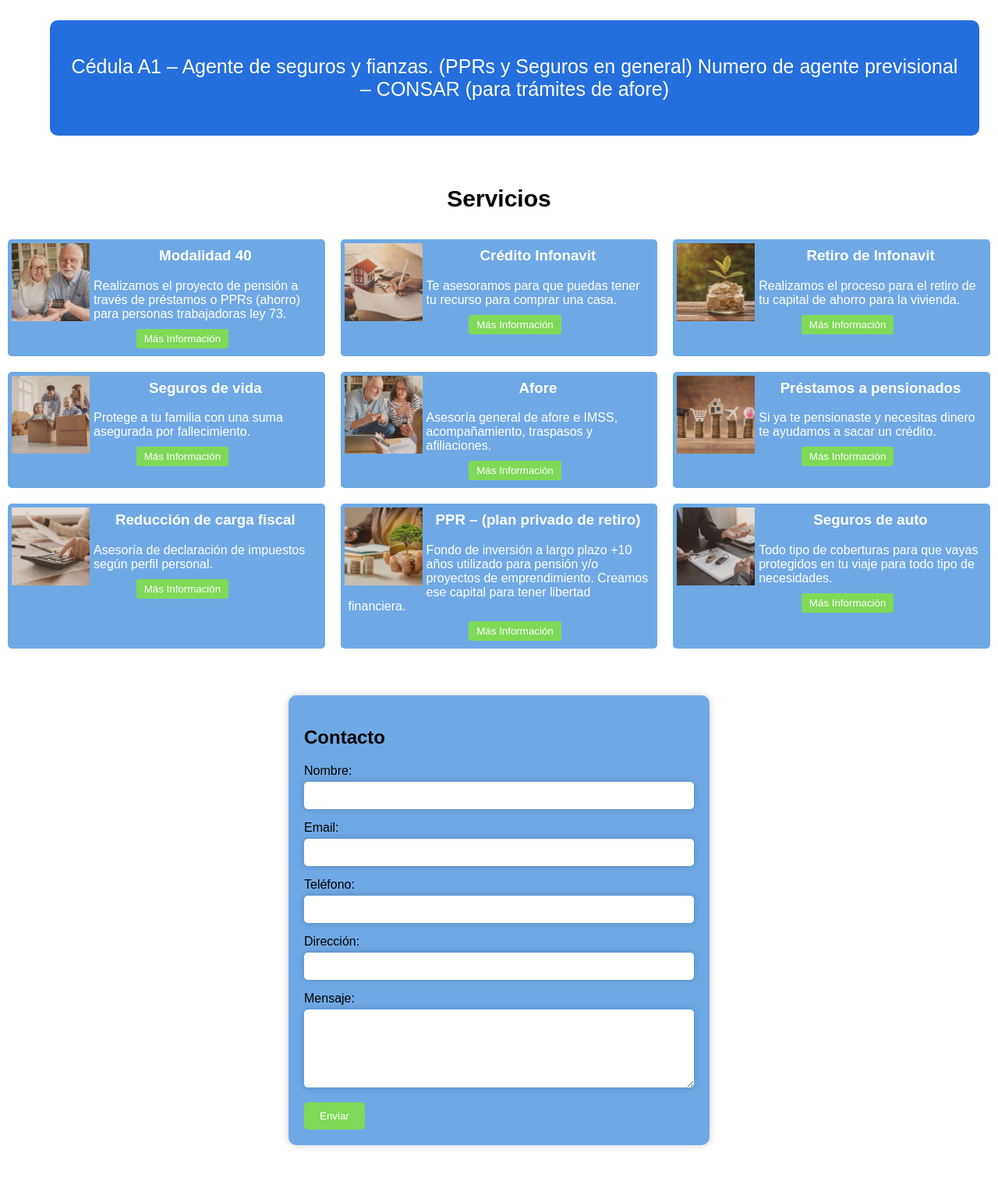
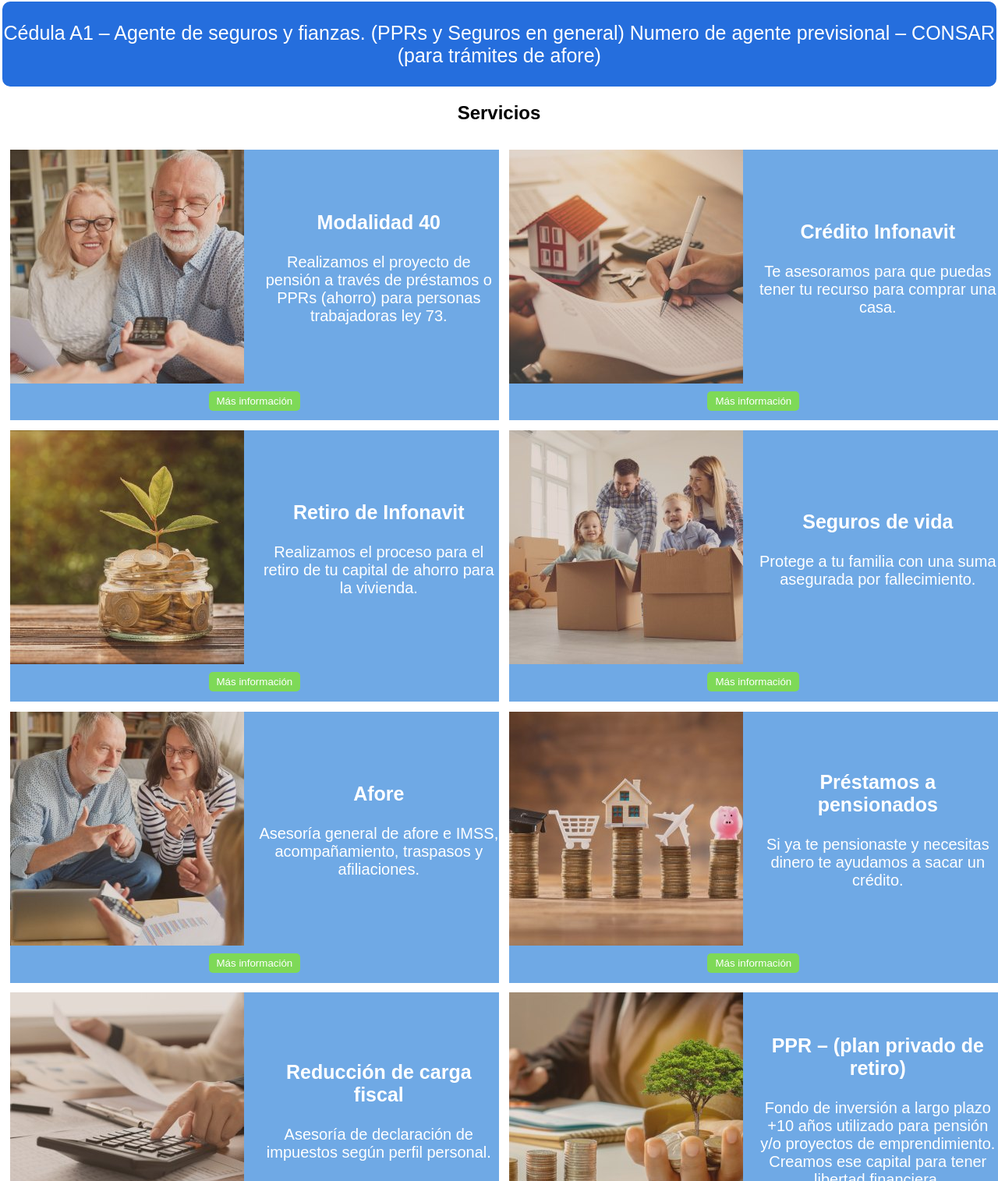
Before and after one commit to Javix33/Avanzza-, a plain HTML site: page index.html in a window 1280 px wide. Shown: the part 1020-2535 px from the top of the page at 78% size. Drawn offline with Linux system fonts and the light colour scheme.

Commit message:
cambios sugeridos

```diff
--- a/css/styles.css
+++ b/css/styles.css
@@ -35,7 +35,7 @@ nav ul {
     padding: 0;
     display: flex;
     align-items: center;
-    justify-content: space-between;
+    justify-content: space-around;
 }
 
 nav ul li {
@@ -117,9 +117,9 @@ nav ul li a:focus {
     background-color: #256EDD;
     border-radius: 10px;
     border: none;
-    width: 90%;
-    padding: 20px;
-    margin: 5%;
+    width: 99.5%;
+    padding: 0.5px;
+    margin: 3px;
 
 }
 .certification-text{
@@ -170,73 +170,63 @@ footer {
 /*inicio servicios*/
 /*inicio cards*/
 .services{
-    font-family: sans-serif;
-    font-size: 30px;
-    color: #000;
   text-align: center;
 }
 .servicios{
-    width: 100%;
-    display: flex;
-}
-.container {
   display: flex;
   flex-wrap: wrap;
 }
-
-  .card {
-    width: calc(33.33% - 20px); /* 3 cards por línea con espacio entre ellas */
-    height: auto;
-    margin: 10px;
-    border-radius: 5px;
-    overflow: hidden;
-    box-sizing: border-box; /* Incluye el padding y el border en el cálculo del ancho */
+.card{
+  margin-left: 1%;
+  width: 49%;
+  display: flex;
+  flex-direction: column;
+  align-items: center;
+  margin-top: 1vw;
   background-color: #6FA9E5;
+  padding-bottom: 1%;
+  color: #fff;
 }
-
-  .card img {
-    width: 100px; /* Ancho de la imagen */
-    height: auto; /* Altura automática para mantener la proporción */
-    margin: 5px;
-    float: left;
+.cardTittle{
+  font-family: sans-serif;
+  font-size: 25px;
+  text-align: center;
 }
-
-  .card .content {
-    padding: 10px;
+.cardContent{
+  display: flex;
+  align-items: center;
+}
+.cardImg{
+  width: 50%;
+  margin-right: 3%;
 
 }
-
-  .card h3 {
-    margin-top: 0;
+.cardText{
+  font-family: sans-serif;
+  font-size: 20px;
   text-align: center;
+}
+.cardAction{
+    margin-top: 10px;
+    background-color: #7ED957;
     color: #fff;
-  }
-
-  .card p {
-    margin-bottom: 10px;
-    color: #fff;
-  }
-
-  .card button.toggle-info {
-    display: block;
-    background-color: #7ED957;
-    color: white;
     border: none;
     padding: 5px 10px;
-    border-radius: 3px;
+    border-radius: 5px;
     cursor: pointer;
-    margin-left: 40%;
 }
-
-  .card .extra-info {
+.additionalInfo {
+  display: block;
+  margin-top: 10px;
+}
+.hidden {
   display: none;
-    padding: 10px;
-    color: #fff;
 }
-
-  /* Reinicia el margen derecho en el tercer elemento de cada fila */
-  .card:nth-child(3n + 3) {
-    margin-right: 0;
+.textExtra{
+  font-family: sans-serif;
+  font-size: 20px;
+  margin-left: 2%;
+  margin-right: 2%;
 }
 
 /*final cards*/
@@ -244,17 +234,23 @@ footer {
 /*inicio contacto*/
 /* Contacto */
 .contacto-container {
-    max-width: 500px;
+    width: 97%;
     margin: 50px auto;
     padding: 20px;
     background-color: #6FA9E5;
-    border-radius: 10px;
+    display: flex;
+    flex-direction: column;
+    align-items: center;
     box-shadow: 0 0 10px rgba(0, 0, 0, 0.2);
 }
-
+.contactTittle{
+  color: #fff;
+  text-align: center;
+}
 .contacto-container label {
     display: block;
     margin-bottom: 5px;
+    color: #fff;
 }
 
 .contacto-container input[type="text"],
@@ -264,8 +260,8 @@ footer {
     width: 100%;
     padding: 10px;
     margin-bottom: 15px;
-    border: none;
-    border-radius: 5px;
+
+    background-color: none;
     box-sizing: border-box;
 }
 
@@ -288,18 +284,38 @@ footer {
 }
 
 
-input[type="text"],
-input[type="email"],
-input[type="tel"],
-textarea {
+input[type="text"]:not(:focus),
+input[type="email"]:not(:focus),
+input[type="tel"]:not(:focus),
+textarea:not(:focus) {
     width: 100%;
     padding: 10px;
     margin-bottom: 15px;
-    border: none;
-    border-radius: 5px;
+    background-color: transparent;
+    border-bottom: #fff 1px solid;
+    border-top: none;
+    border-left: none;
+    border-right: #fff 1px solid;
     box-sizing: border-box;
-    box-shadow: 0 0 10px rgba(0, 0, 0, 0.2);
 }
+
+/* Estilos para cuando el elemento está enfocado */
+input[type="text"]:focus,
+input[type="email"]:focus,
+input[type="tel"]:focus,
+textarea:focus {
+  width: 100%;
+  padding: 10px;
+  margin-bottom: 15px;
+  background-color: transparent;
+  border-bottom: #fff 1px solid;
+  border-top: none;
+  border-left: none;
+  border-right: #fff 1px solid;
+  box-sizing: border-box;
+  outline: none;
+}
+
 
 textarea {
     resize: vertical;
@@ -318,4 +334,37 @@ input[type="submit"] {
 input[type="submit"]:hover {
     background-color: #1b6ca8;
 }
+.contactContainer{
+  display: flex;
+  align-items: center;
+  justify-content: space-around;
+}
+.contactInfo{
+  width: 40%;
+  display: flex;
+  flex-direction: column;
+  align-items:center;
+}
+.infoDiv{
+  display: flex;
+  align-items: center;
+  color: #fff;
+}
+.icon{
+  width: 5%;
+  height: auto;
+}
+.adressDetail{
+  margin-left: 3%;
+}
+.infoContactTittle{
+  font-family: sans-serif;
+  font-size: 25px;
+  color: #fff;
+  text-align: center;
+}
+.formContainer{
+  width: 40%;
+}
+
 /*final contacto*/
--- a/index.html
+++ b/index.html
@@ -19,6 +19,10 @@
                 <li><a href="#contacto">Contacto</a></li>
             </ul>
         </nav>
+        <div class="social-icons">
+            <a href="https://www.facebook.com/profile.php?id=100094103147975" target="_blank"><img src="./assets/icons/facebook.png" alt="Facebook"></a>
+        <a href="https://www.instagram.com/avanzza_soluciones_integrales?igsh=MXA4MzhjZndzNjh1cQ==" target="_blank"><img src="./assets/icons/instagram.png" alt="Instagram"></a>
+        </div>
         </header>
     <!--final header-->
     <!--inincio Inicio-->
@@ -77,97 +81,138 @@
     </h2>
     <section class="servicios" >
         <!--inicio cards-->
-        <div class="container">
-            <div class="card">
-                <img src="./assets/img/servicios/servicio_1.jpg" alt="Imagen 1">
-                <div class="content">
-                    <h3>Modalidad 40</h3>
-                    <p>Realizamos el proyecto de pensión a través de préstamos o PPRs (ahorro) para personas trabajadoras ley 73.</p>
-                    <button class="toggle-info">Más Información</button>
-                    <div class="extra-info">Lorem ipsum dolor, sit amet consectetur adipisicing elit. Labore architecto dolorem distinctio cupiditate? Dolor, inventore sequi illum perferendis exercitationem voluptatum soluta quae numquam! Error nesciunt consectetur et quo voluptatibus ullam?</div>
+        <div class="card" id="card1">
+
+            <div class="cardContent">
+                <img class="cardImg" src="./assets/img/servicios/servicio_1.jpg" alt="">
+                <div>
+                    <h3 class="cardTittle">Modalidad 40</h3>
+                    <p class="cardText">Realizamos el proyecto de pensión a través de préstamos o PPRs (ahorro) para personas trabajadoras ley 73.</p>
+                </div>
+
+            </div>
+            <button class="cardAction">Más información</button>
+            <div class="additionalInfo hidden" id="additionalInfo_card1">
+                <p class="textExtra">Lorem ipsum dolor, sit amet consectetur adipisicing elit. Tempore molestiae quaerat modi atque! Illum quo quisquam enim qui maxime. Voluptate vel quia provident itaque perferendis possimus laudantium vero, similique fuga!</p>
             </div>
         </div>
-            <div class="card">
-                <img src="./assets/img/servicios/servicio_2.jpg" alt="Imagen 1">
-                <div class="content">
-                    <h3>Crédito Infonavit</h3>
-                    <p>Te asesoramos para que puedas tener tu recurso para comprar una casa. </p>
-                    <button class="toggle-info">Más Información</button>
-                    <div class="extra-info">Lorem ipsum dolor sit amet consectetur adipisicing elit. Inventore, quidem? Eaque, ex illum earum sit sequi ducimus rerum? Facere asperiores quis nam velit ipsum eum accusamus itaque necessitatibus reiciendis ut.</div>
+        <div class="card" id="card2">
+
+            <div class="cardContent">
+                <img class="cardImg" src="./assets/img/servicios/servicio_2.jpg" alt="">
+                <div>
+                    <h3 class="cardTittle">Crédito Infonavit</h3>
+                    <p class="cardText">Te asesoramos para que puedas tener tu recurso para comprar una casa.
+                    </p>
+                </div>
+
+            </div>
+            <button class="cardAction">Más información</button>
+            <div class="additionalInfo hidden" id="additionalInfo_card2">
+                <p class="textExtra">Lorem ipsum dolor, sit amet consectetur adipisicing elit. Tempore molestiae quaerat modi atque! Illum quo quisquam enim qui maxime. Voluptate vel quia provident itaque perferendis possimus laudantium vero, similique fuga!</p>
             </div>
         </div>
-            <!-- Repite el código para las otras cards -->
-            <div class="card">
-                <img src="./assets/img/servicios/servicio_3.jpg" alt="Imagen 1">
-                <div class="content">
-                    <h3>Retiro de Infonavit</h3>
-                    <p>Realizamos el proceso para el retiro de tu capital de ahorro para la vivienda.</p>
-                    <button class="toggle-info">Más Información</button>
-                    <div class="extra-info">Lorem ipsum, dolor sit amet consectetur adipisicing elit. Libero excepturi obcaecati non, deleniti itaque aspernatur ipsum dolorum, quaerat numquam quod corrupti in quasi est. Beatae vero animi itaque quo nam.</div>
+        <div class="card" id="card3">
+
+            <div class="cardContent">
+                <img class="cardImg" src="./assets/img/servicios/servicio_3.jpg" alt="">
+                <div>
+                    <h3 class="cardTittle">Retiro de Infonavit</h3>
+                    <p class="cardText">Realizamos el proceso para el retiro de tu capital de ahorro para la vivienda.</p>
+                </div>
+
+            </div>
+            <button class="cardAction">Más información</button>
+            <div class="additionalInfo hidden" id="additionalInfo_card3">
+                <p class="textExtra">Lorem ipsum dolor, sit amet consectetur adipisicing elit. Tempore molestiae quaerat modi atque! Illum quo quisquam enim qui maxime. Voluptate vel quia provident itaque perferendis possimus laudantium vero, similique fuga!</p>
             </div>
         </div>
-            <!-- Repite el código para las otras cards -->
-            <div class="card">
-                <img src="./assets/img/servicios/servicio_4.jpg" alt="Imagen 1">
-                <div class="content">
-                    <h3>Seguros de vida</h3>
-                    <p>Protege a tu familia con una suma asegurada por fallecimiento. </p>
-                    <button class="toggle-info">Más Información</button>
-                    <div class="extra-info">Lorem ipsum dolor sit amet, consectetur adipisicing elit. Dolor omnis expedita aperiam aliquam, nostrum sed voluptatibus veritatis nobis dolorem eum quae autem optio minus blanditiis perspiciatis! Omnis consequatur dolorem consequuntur.</div>
+        <div class="card" id="card4">
+
+            <div class="cardContent">
+                <img class="cardImg" src="./assets/img/servicios/servicio_4.jpg" alt="">
+                <div>
+                    <h3 class="cardTittle">Seguros de vida</h3>
+                    <p class="cardText">Protege a tu familia con una suma asegurada por fallecimiento. </p>
+                </div>
+
+            </div>
+            <button class="cardAction">Más información</button>
+            <div class="additionalInfo hidden" id="additionalInfo_card4">
+                <p class="textExtra">Lorem ipsum dolor, sit amet consectetur adipisicing elit. Tempore molestiae quaerat modi atque! Illum quo quisquam enim qui maxime. Voluptate vel quia provident itaque perferendis possimus laudantium vero, similique fuga!</p>
             </div>
         </div>
-            <!-- Repite el código para las otras cards -->
-            <div class="card">
-                <img src="./assets/img/servicios/servicio_5.jpg" alt="Imagen 1">
-                <div class="content">
-                    <h3>Afore</h3>
-                    <p>Asesoría general de afore e IMSS, acompañamiento, traspasos y afiliaciones. </p>
-                    <button class="toggle-info">Más Información</button>
-                    <div class="extra-info">Lorem, ipsum dolor sit amet consectetur adipisicing elit. Maxime at minus repellat, minima atque, similique est nobis omnis, eveniet quae quo? Facere error explicabo est earum omnis veritatis a sint?</div>
+        <div class="card" id="card5">
+
+            <div class="cardContent">
+                <img class="cardImg" src="./assets/img/servicios/servicio_5.jpg" alt="">
+                <div>
+                    <h3 class="cardTittle">Afore</h3>
+                    <p class="cardText">Asesoría general de afore e IMSS, acompañamiento, traspasos y afiliaciones. </p>
                 </div>
             </div>
-            <!-- Repite el código para las otras cards -->
-            <div class="card">
-                <img src="./assets/img/servicios/servicio_6.jpg" alt="Imagen 1">
-                <div class="content">
-                    <h3>Préstamos a pensionados</h3>
-                    <p>Si ya te pensionaste y necesitas dinero te ayudamos a sacar un crédito.</p>
-                    <button class="toggle-info">Más Información</button>
-                    <div class="extra-info">Lorem ipsum dolor sit amet consectetur adipisicing elit. Est similique aperiam necessitatibus harum esse dignissimos, sunt fugiat voluptas, possimus fuga cumque optio. Iure maiores quam distinctio perferendis voluptas ad amet?</div>
+            <button class="cardAction">Más información</button>
+            <div class="additionalInfo hidden" id="additionalInfo_card5">
+                <p class="textExtra">Lorem ipsum dolor, sit amet consectetur adipisicing elit. Tempore molestiae quaerat modi atque! Illum quo quisquam enim qui maxime. Voluptate vel quia provident itaque perferendis possimus laudantium vero, similique fuga!</p>
             </div>
         </div>
-            <!-- Repite el código para las otras cards -->
-            <div class="card">
-                <img src="./assets/img/servicios/servicio_7.jpg" alt="Imagen 1">
-                <div class="content">
-                    <h3>Reducción de carga fiscal</h3>
-                    <p>Asesoría de declaración de impuestos según perfil personal.</p>
-                    <button class="toggle-info">Más Información</button>
-                    <div class="extra-info">Lorem ipsum dolor sit amet, consectetur adipisicing elit. Veniam excepturi, dolorem dolores reiciendis nihil corrupti odit quo eum atque incidunt. Incidunt velit delectus rem nam ipsam? Itaque aspernatur doloremque optio?</div>
+        <div class="card" id="card6">
+
+            <div class="cardContent">
+                <img class="cardImg" src="./assets/img/servicios/servicio_6.jpg" alt="">
+                <div>
+                    <h3 class="cardTittle">Préstamos a pensionados</h3>
+                    <p class="cardText">Si ya te pensionaste y necesitas dinero te ayudamos a sacar un crédito.</p>
                 </div>
             </div>
-            <!-- Repite el código para las otras cards -->
-            <div class="card">
-                <img src="./assets/img/servicios/servicio_8.jpg" alt="Imagen 1">
-                <div class="content">
-                    <h3>PPR – (plan privado de retiro)</h3>
-                    <p>Fondo de inversión a largo plazo +10 años utilizado para pensión y/o proyectos de emprendimiento. Creamos ese capital para tener libertad financiera.</p>
-                    <button class="toggle-info">Más Información</button>
-                    <div class="extra-info">Lorem ipsum dolor sit amet consectetur adipisicing elit. Voluptatum eius praesentium, quis consectetur quam ducimus officiis perspiciatis maiores qui deleniti quae odit culpa fuga explicabo, corrupti tempore odio amet recusandae.</div>
+            <button class="cardAction">Más información</button>
+            <div class="additionalInfo hidden" id="additionalInfo_card6">
+                <p class="textExtra">Lorem ipsum dolor, sit amet consectetur adipisicing elit. Tempore molestiae quaerat modi atque! Illum quo quisquam enim qui maxime. Voluptate vel quia provident itaque perferendis possimus laudantium vero, similique fuga!</p>
             </div>
         </div>
-            <!-- Repite el código para las otras cards -->
-            <div class="card">
-                <img src="./assets/img/servicios/servicio_9.jpg" alt="Imagen 1">
-                <div class="content">
-                    <h3>Seguros de auto</h3>
-                    <p>Todo tipo de coberturas para que vayas protegidos en tu viaje para todo tipo de necesidades.</p>
-                    <button class="toggle-info">Más Información</button>
-                    <div class="extra-info">Lorem ipsum dolor sit amet consectetur adipisicing elit. Optio perspiciatis odit officiis iure. Error repellat, tempore fugit aut libero ratione provident, alias sequi qui quo amet. Quod maiores labore soluta.</div>
+        <div class="card" id="card7">
+
+            <div class="cardContent">
+                <img class="cardImg" src="./assets/img/servicios/servicio_7.jpg" alt="">
+                <div>
+                    <h3 class="cardTittle">Reducción de carga fiscal</h3>
+                    <p class="cardText">Asesoría de declaración de impuestos según perfil personal.</p>
                 </div>
             </div>
-            <!-- Repite el código para las otras cards -->
+            <button class="cardAction">Más información</button>
+            <div class="additionalInfo hidden" id="additionalInfo_card7">
+                <p class="textExtra">Lorem ipsum dolor, sit amet consectetur adipisicing elit. Tempore molestiae quaerat modi atque! Illum quo quisquam enim qui maxime. Voluptate vel quia provident itaque perferendis possimus laudantium vero, similique fuga!</p>
             </div>
+        </div>
+        <div class="card" id="card8">
+
+            <div class="cardContent">
+                <img class="cardImg" src="./assets/img/servicios/servicio_8.jpg" alt="">
+                <div>
+                    <h3 class="cardTittle">PPR – (plan privado de retiro)</h3>
+                    <p class="cardText">Fondo de inversión a largo plazo +10 años utilizado para pensión y/o proyectos de emprendimiento. Creamos ese capital para tener libertad financiera.</p>
+                </div>
+            </div>
+            <button class="cardAction">Más información</button>
+            <div class="additionalInfo hidden" id="additionalInfo_card8">
+                <p class="textExtra">Lorem ipsum dolor, sit amet consectetur adipisicing elit. Tempore molestiae quaerat modi atque! Illum quo quisquam enim qui maxime. Voluptate vel quia provident itaque perferendis possimus laudantium vero, similique fuga!</p>
+            </div>
+        </div>
+        <div class="card" id="card9">
+
+            <div class="cardContent">
+                <img class="cardImg" src="./assets/img/servicios/servicio_9.jpg" alt="">
+                <div>
+                    <h3 class="cardTittle">Seguros de auto </h3>
+                    <p class="cardText">Todo tipo de coberturas para que vayas protegidos en tu viaje para todo tipo de necesidades.</p>
+                </div>
+            </div>
+            <button class="cardAction">Más información</button>
+            <div class="additionalInfo hidden" id="additionalInfo_card9">
+                <p class="textExtra">Lorem ipsum dolor, sit amet consectetur adipisicing elit. Tempore molestiae quaerat modi atque! Illum quo quisquam enim qui maxime. Voluptate vel quia provident itaque perferendis possimus laudantium vero, similique fuga!</p>
+            </div>
+        </div>
+
         <!--final cards-->
     </section>
     <!--final servicios-->
@@ -175,7 +220,32 @@
     <!--final contacto-->
     <!--inicio contacto-->
     <div class="contacto-container" id="contacto">
-        <h2>Contacto</h2>
+        <h2 class="contactTittle">Contacto</h2>
+        <div class="contactContainer">
+            <div class="contactInfo">
+                <h3 class="infoContactTittle">
+                    Avanzza
+                </h3>
+                <div class="infoDiv">
+                    <img class="icon" src="./assets/icons/gps.png" alt="icono gps">
+                    <p class="adressDetail">
+                        Calle cto. Alamos 68, Alamos 2da sección , Querétaro, Mexico
+                    </p>
+                </div>
+                <div class="infoDiv">
+                    <img class="icon"  src="./assets/icons/llamada-telefonica.png" alt="icon phone">
+                    <p class="adressDetail">
+                        55 44 2475-2184
+                    </p>
+                </div>
+                <div class="infoDiv">
+                    <img class="icon"  src="./assets/icons/email.png" alt="iconMail">
+                    <p class="adressDetail">
+                        alvarez.martha@asesorpatrimonial.pro
+                    </p>
+                </div>
+            </div>
+            <div class="formContainer">
                 <form action="https://formspree.io/f/xqkrppoe" method="POST">
                     <label for="nombre">Nombre:</label>
                     <input type="text" id="nombre" name="nombre" required>
@@ -190,6 +260,8 @@
                     <input type="submit" value="Enviar">
                 </form>
             </div>
+        </div>
+    </div>
     <!--final contacto-->
 <!--inicio footer-->
     <footer>
@@ -197,8 +269,8 @@
         <img src="./assets/img/logotipo (2).png" alt="Logo">
         </div>
         <div class="social-icons">
-        <a href="#" target="_blank"><img src="./assets/icons/facebook.png" alt="Facebook"></a>
-        <a href="#" target="_blank"><img src="./assets/icons/instagram.png" alt="Instagram"></a>
+        <a href="https://www.facebook.com/profile.php?id=100094103147975" target="_blank"><img src="./assets/icons/facebook.png" alt="Facebook"></a>
+        <a href="https://www.instagram.com/avanzza_soluciones_integrales?igsh=MXA4MzhjZndzNjh1cQ==" target="_blank"><img src="./assets/icons/instagram.png" alt="Instagram"></a>
         </div>
     </footer>
 <!--final footer-->
```
Also changed, not shown: js/main.js (+9 -7 lines), Diseño sin título (1).jpg (added), assets/icons/email.png (added), assets/icons/gps.png (added), assets/icons/llamada-telefonica.png (added). Lines whose indentation alone changed are shown as unchanged.
